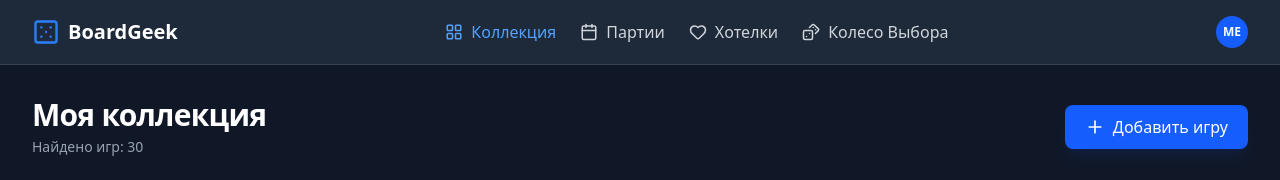
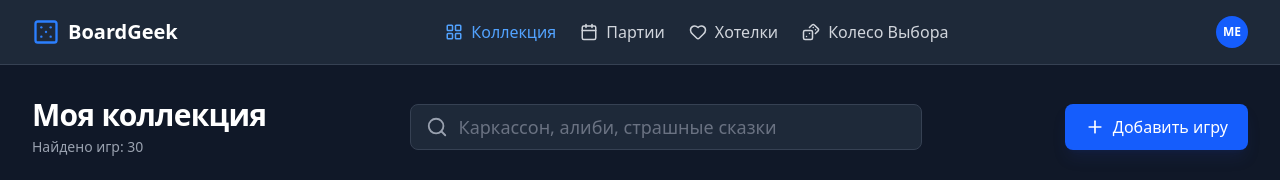
Before and after one commit to Zelelo622/table-game-React, a React (Vite) app: page / in a window 1280 px wide. Shown: the top 180 px of the page. Built offline with nearby package versions, Linux system fonts and the light colour scheme; grey boxes are pictures that could not be loaded.

Commit message:
feat: added SearchBar for game list

```diff
--- a/src/components/GameList/GameList.tsx
+++ b/src/components/GameList/GameList.tsx
@@ -1,12 +1,21 @@
-import { ReactElement } from "react";
+import { ReactElement, useState } from "react";
 import { gamesList } from "src/mocks/gamesList";
 import GameCard from "../GameCard/GameCard";
 import { Plus } from "lucide-react";
+import SearchBar from "../SearchBar/SearchBar";
+import { useDebounce } from "src/hooks/useDebounce";
 
 const GameList = (): ReactElement => {
+  const [searchTerm, setSearchTerm] = useState("");
+  const debouncedTerm = useDebounce(searchTerm, 300);
+
+  const filteredGames = gamesList.games.filter((game) =>
+    game.title.toLowerCase().includes(debouncedTerm.trim().toLowerCase())
+  );
+
   return (
     <>
-      <div className="flex flex-col sm:flex-row sm:items-center justify-between gap-4">
+      <div className="flex flex-col sm:flex-row sm:items-center justify-between gap-6">
         <div>
           <h1 className="text-3xl font-bold tracking-tight">Моя коллекция</h1>
           <p className="text-gray-400 mt-1 text-sm">
@@ -14,16 +23,30 @@ const GameList = (): ReactElement => {
           </p>
         </div>
 
-        <button className="flex items-center justify-center gap-2 bg-blue-600 cursor-pointer hover:bg-blue-500 px-5 py-2.5 rounded-lg transition-color shadow-lg shadow-blue-900/20 active:scale-95">
+        <SearchBar
+          searchTerm={searchTerm}
+          onSearchChange={setSearchTerm}
+          placeholder="Каркассон, алиби, страшные сказки"
+        />
+        <button className="flex items-center justify-center gap-2 bg-blue-600 cursor-pointer hover:bg-blue-500 px-5 py-[11px] rounded-lg transition-color shadow-lg shadow-blue-900/20 active:scale-95">
           <Plus size={20} />
           <span>Добавить игру</span>
         </button>
       </div>
+
       <div className="grid grid-cols-1 sm:grid-cols-2 lg:grid-cols-3 xl:grid-cols-4 2xl:grid-cols-5 min-[1800px]:grid-cols-6 gap-6">
-        {gamesList.games.map((game) => (
+        {filteredGames.map((game) => (
           <GameCard key={game.id} game={game} />
         ))}
       </div>
+
+      {filteredGames.length === 0 && debouncedTerm.length > 0 && (
+        <div className="text-center p-12 text-gray-500 text-xl border border-dashed border-gray-700 rounded-lg">
+          Игры по запросу "
+          <span className="font-semibold text-white">{debouncedTerm}</span>" не
+          найдены.
+        </div>
+      )}
     </>
   );
 };
--- /dev/null
+++ b/src/components/SearchBar/SearchBar.tsx
@@ -0,0 +1,29 @@
+import { ReactElement } from "react";
+import { ISearchBarProps } from "./types";
+import { Search } from "lucide-react";
+
+const SearchBar = ({
+  searchTerm,
+  onSearchChange,
+  placeholder
+}: ISearchBarProps): ReactElement => {
+  return (
+    <div className="relative w-full max-w-lg">
+      <input
+        type="text"
+        value={searchTerm}
+        onChange={(e) => onSearchChange(e.target.value)}
+        placeholder={placeholder}
+        className="w-full bg-gray-800 border border-gray-700 rounded-lg py-[8px] pl-12 pr-4 focus:outline-none focus:ring-2 focus:ring-blue-500 transition-colors
+                   placeholder:text-gray-500 text-lg"
+      />
+
+      <Search
+        size={22}
+        className="absolute left-4 top-1/2 transform -translate-y-1/2 text-gray-400"
+      />
+    </div>
+  );
+};
+
+export default SearchBar;
--- /dev/null
+++ b/src/components/SearchBar/types.ts
@@ -0,0 +1,5 @@
+export interface ISearchBarProps {
+  searchTerm: string;
+  onSearchChange: (term: string) => void;
+  placeholder?: string;
+}
--- /dev/null
+++ b/src/hooks/useDebounce.tsx
@@ -0,0 +1,13 @@
+import { useEffect, useState } from "react";
+
+export function useDebounce<T>(value: T, delay = 600): T {
+  const [debounced, setDebounced] = useState(value);
+
+  useEffect(() => {
+    const handler = setTimeout(() => setDebounced(value), delay);
+
+    return () => clearTimeout(handler);
+  }, [value, delay]);
+
+  return debounced;
+}
```
